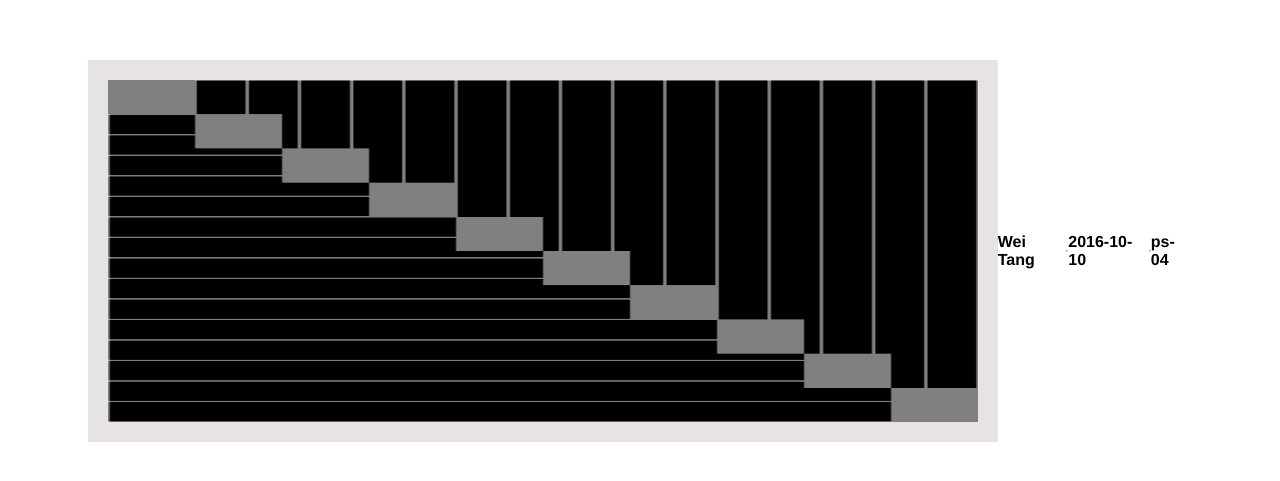
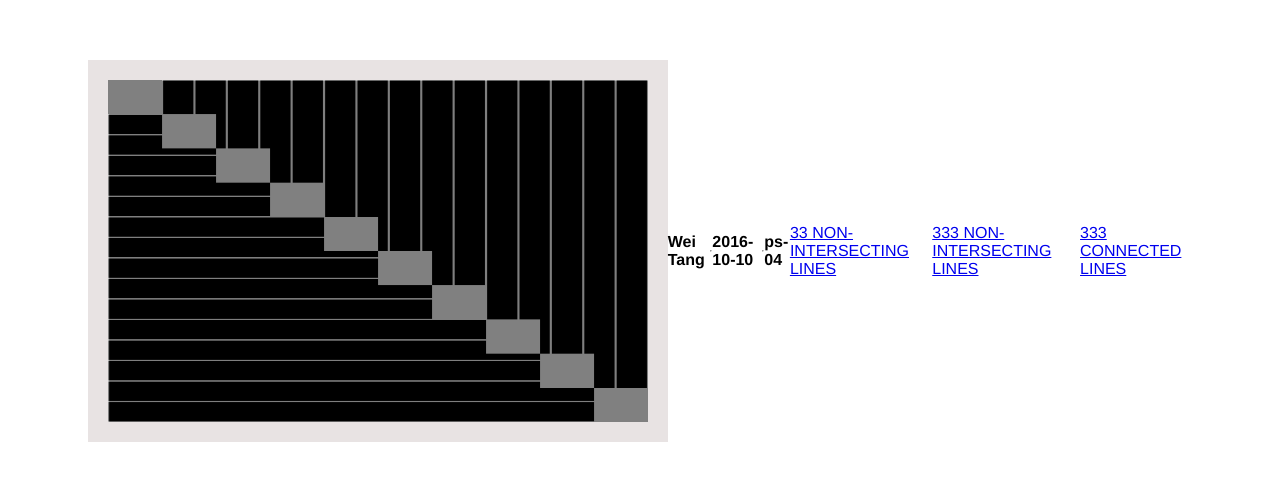
Before and after one commit to summerMocha/2016-SWC, a plain HTML site: page ps-04/index.html in a window 1280 px wide. Shown: the part 149-630 px from the top of the page. Drawn offline with Linux system fonts and the light colour scheme.

Commit message:
adding something

```diff
--- a/ps-04/index.html
+++ b/ps-04/index.html
@@ -15,6 +15,24 @@
     <hr>
     <div><h4>ps-04</h4>
     </div>
+    <div>
+    <p>
+     <a href="https://summermocha.github.io/2016-SWC/ps-04/33.html">33 NON-INTERSECTING LINES</a>
+    </p>
+    </div>
+
+    <div>
+    <P>
+    <a href="https://summermocha.github.io/2016-SWC/ps-04/333.html">333 NON-INTERSECTING LINES</a>
+    </P>
+    </div>
+
+
+    <div><a href="https://summermocha.github.io/2016-SWC/ps-04/333Connected.html">333 CONNECTED LINES</a>
+    </div>
+
+
+
     <script src="grid.js"></script>
   </body>
 </html>
```
